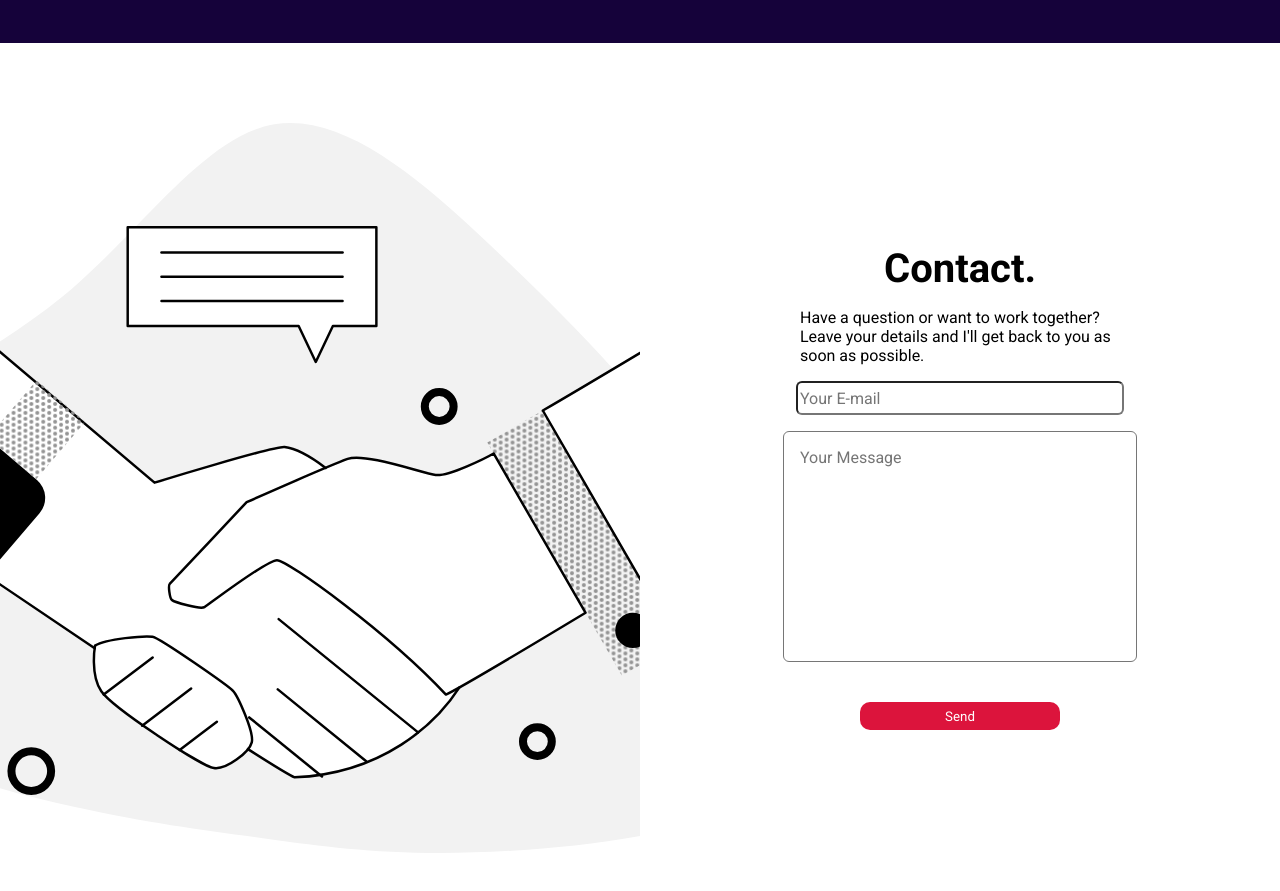
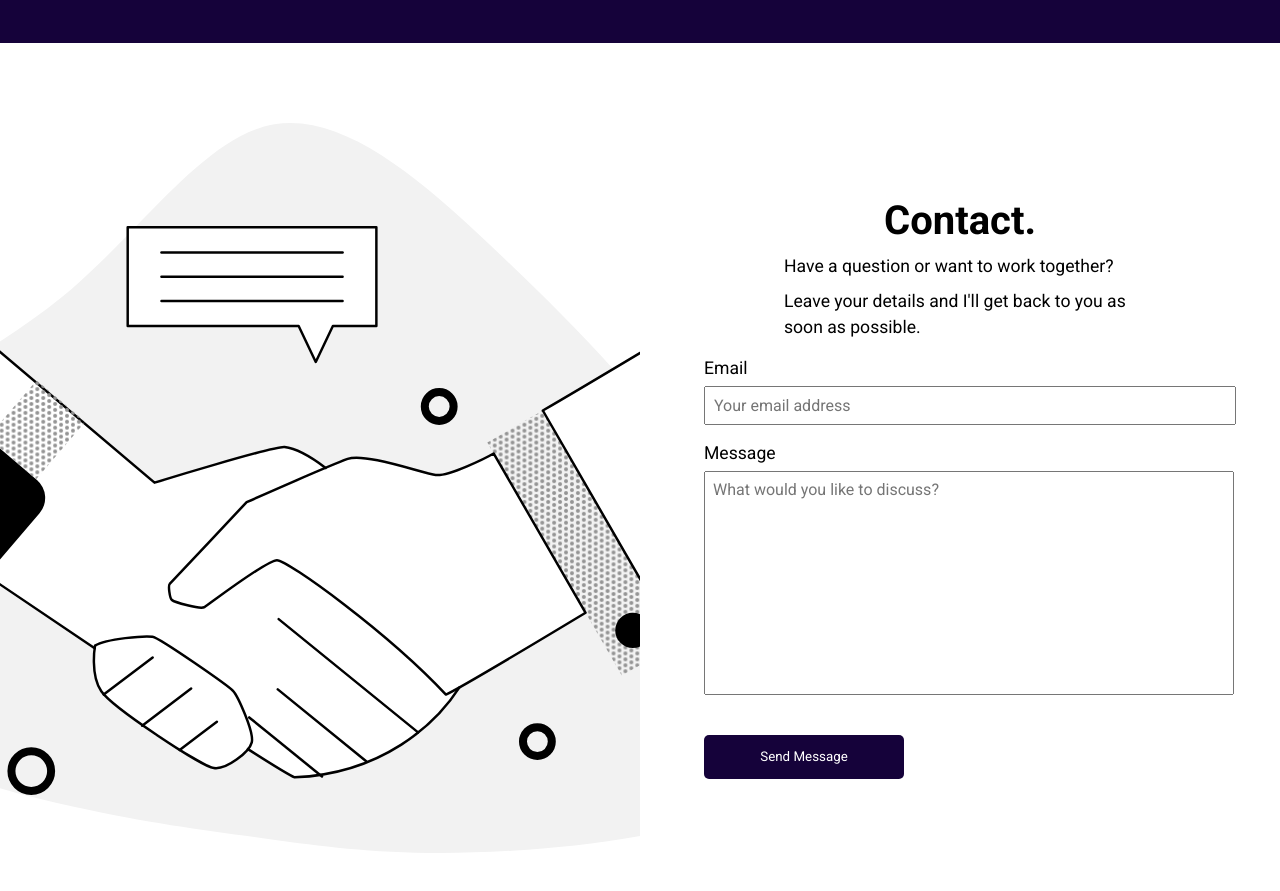
Before and after one commit to vergarapog/myPortofolio, a React (Create React App) app: page / in a window 1280 px wide. Shown: the part 4600-5491 px from the top of the page. Built offline with nearby package versions, Linux system fonts and the light colour scheme.

Commit message:
Improve contact component light mode

```diff
--- a/src/components/contact/Contact.jsx
+++ b/src/components/contact/Contact.jsx
@@ -38,24 +38,24 @@ const Contact = () => {
       </div>
       <div className={`right ${isDarkMode ? "dark-mode" : ""}`}>
         <h2>Contact.</h2>
-        <p>
-          Have a question or want to work together? Leave your details and I'll
-          get back to you as soon as possible.
-        </p>
+        <p>Have a question or want to work together?</p>
+        <p>Leave your details and I'll get back to you as soon as possible.</p>
         <form onSubmit={handleSubmit}>
+          <label htmlFor="name">Email</label>
           <input
             type="email"
             name="from_name"
             id=""
-            placeholder="Your E-mail"
+            placeholder="Your email address"
             required
           />
+          <label htmlFor="name">Message</label>
           <textarea
-            placeholder="Your Message"
+            placeholder="What would you like to discuss?"
             name="message"
             required
           ></textarea>
-          <button type="submit">Send</button>
+          <button type="submit">Send Message</button>
           {message && <span>Thanks, I'll reply ASAP :)</span>}
         </form>
       </div>
--- a/src/components/contact/contact.scss
+++ b/src/components/contact/contact.scss
@@ -32,6 +32,7 @@
     align-items: center;
     justify-content: center;
     position: relative;
+    font-size: 1.1rem;
 
     @include mobile {
       padding-top: 2em;
@@ -46,27 +47,34 @@
     }
 
     p {
-      margin-top: 1em;
+      margin-top: 0.5em;
+      line-height: 1.5;
       width: 20em;
     }
 
     form {
-      width: 70%;
-      height: 50%;
+      width: 80%;
+      height: 60%;
       @include mobile {
         height: 90%;
       }
       display: flex;
       flex-direction: column;
       // justify-content: space-around;
-      align-items: center;
+      // align-items: center;
+
+      label {
+        margin-top: 1em;
+      }
 
       input {
-        border-radius: 6px;
+        margin-top: 0.5em;
         width: 20em;
+        width: 100%;
         height: 2.5em;
         font-size: 1rem;
-        margin-top: 1em;
+        padding: 0.5em;
+
         @include mobile {
           margin-top: 1em;
           width: 13em;
@@ -74,13 +82,13 @@
         }
       }
       textarea {
-        border-radius: 6px;
+        margin-top: 0.5em;
         width: 20em;
-        height: 18em;
+        width: 100%;
+        height: 28em;
         font-size: 1rem;
         resize: none;
-        margin-top: 1em;
-        padding: 1em;
+        padding: 0.5em;
 
         @include mobile {
           margin-top: 1em;
@@ -91,11 +99,11 @@
       }
       button {
         width: 15em;
-        height: 3em;
+        height: 7em;
         color: white;
-        background-color: crimson;
+        background-color: $mainColor;
         border: none;
-        border-radius: 10px;
+        border-radius: 5px;
         cursor: pointer;
         margin-top: 3em;
       }
```
